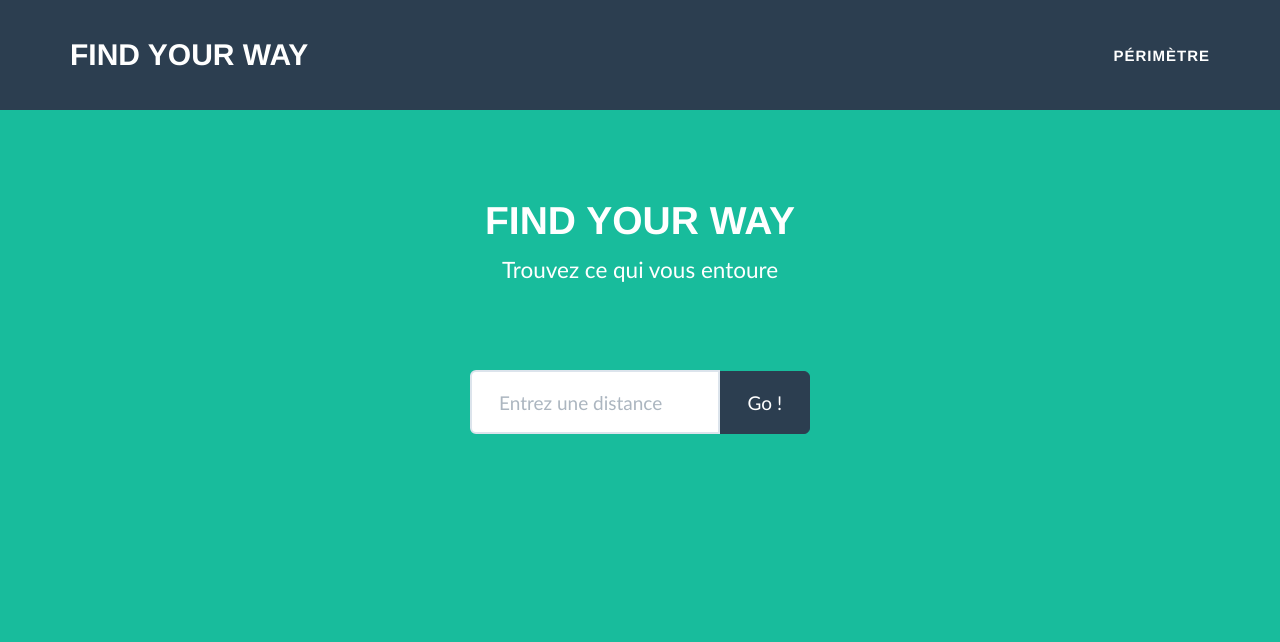
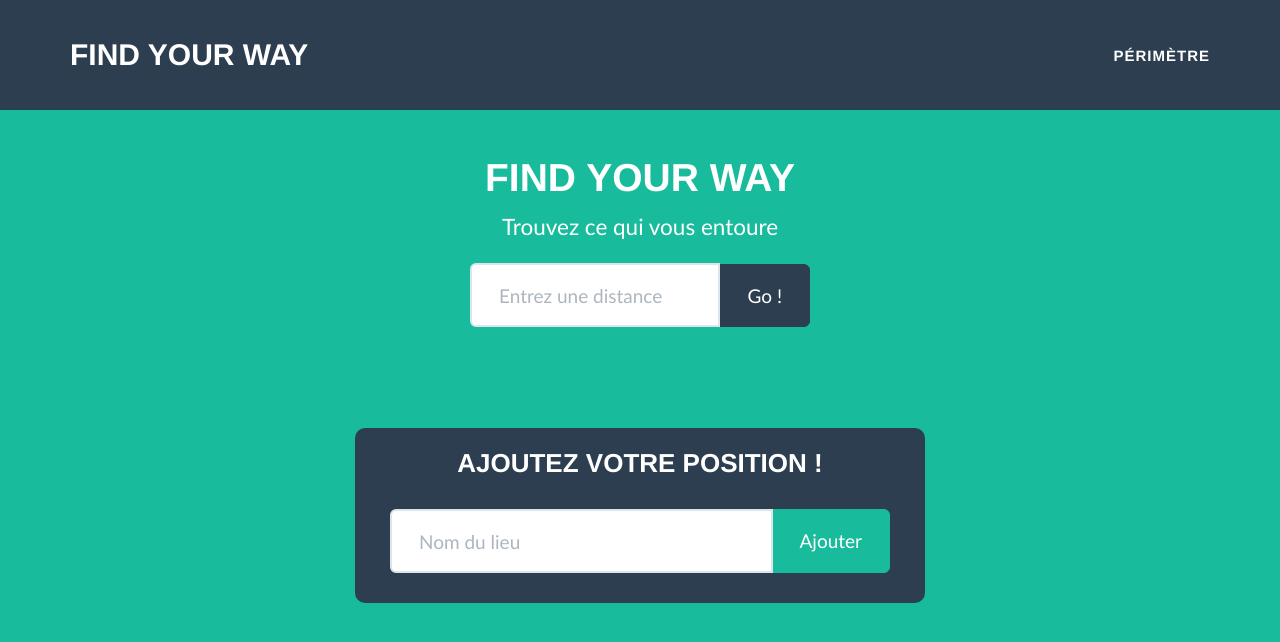
Before and after one commit to KBascol/Interoperabilite, a PHP site: page / in a window 1280 px wide. Shown: the top 642 px of the page. Run offline with PHP 8.4, Linux system fonts and the light colour scheme; some web fonts are replaced.

Commit message:
ajout de position

```diff
--- a/HTML/css/freelancer.css
+++ b/HTML/css/freelancer.css
@@ -6,6 +6,7 @@
 
 body {
     overflow-x: hidden;
+    height: 100%;
 }
 
 p {
@@ -172,6 +173,7 @@ header .intro-text .skills {
 
 section {
     padding: 100px 0;
+    min-height: 100%;
 }
 
 section h2 {
@@ -327,7 +329,6 @@ form .row:first-child .floating-label-form-group {
 
 footer {
     color: #fff;
-    position:fixed;
     bottom:0;
     left:0;
     width:100%;
--- a/index.html
+++ b/index.html
@@ -70,11 +70,9 @@
             <div class="row">
 
               <div class="col-lg-12 text-center v-center">
-                <br><br><br>
+                <br>
                 <h1>Find Your Way</h1>
                 <p class="lead">Trouvez ce qui vous entoure</p>
-
-                <br><br><br>
 
                 <form class="col-lg-12" action="./HTML/resultat.php" method="GET">
                   <div class="input-group" style="width:340px;text-align:center;margin:0 auto;">
@@ -84,9 +82,22 @@
                     <span class="input-group-btn"><input class="btn btn-lg btn-primary" value="Go !" type="submit"></span>
                   </div>
                 </form>
+
+                <br><br><br>
+
+                <div class="col-lg-6 col-lg-offset-3 v-center" style="background-color:#2c3e50; margin-top:100px; padding-bottom:30px; border-radius:10px;">
+                  <h3>Ajoutez votre position !</h3>
+                  <br>
+                  <form class="col-lg-12" action="#" method="">
+                    <div class="input-group" style="width:500px;text-align:center;margin:0 auto;">
+                      <input class="form-control input-lg" name="" placeholder="Nom du lieu" type="text">
+                      <span class="input-group-btn"><input class="btn btn-lg btn-primary" value="Ajouter" type="submit" style="background-color:#18bc9c;border-color:#18bc9c"></span>
+                    </div>
+                  </form>
+                </div>
+
               </div>
             </div> <!-- /row -->
-            <br><br><br><br>
           </div>
         </header>
 
```
Lines whose indentation alone changed are shown as unchanged.
